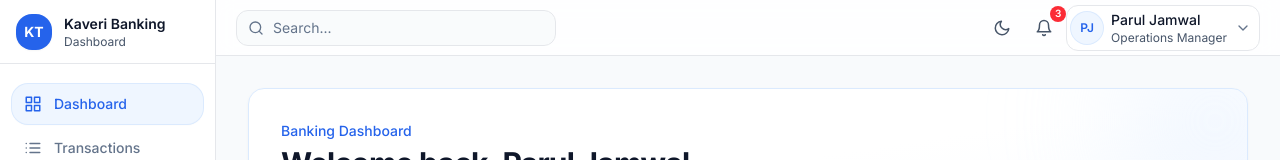
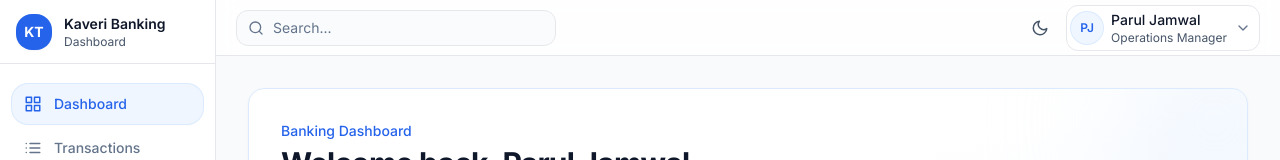
Before and after one commit to paruljamwal/Banking_Transaction_Dashboard, a React (Vite) app: page /dashboard in a window 1280 px wide. Shown: the top 160 px of the page. Built offline with nearby package versions, Linux system fonts and the light colour scheme.

Commit message:
fix: top nav improvements

```diff
--- a/src/layouts/Navbar.jsx
+++ b/src/layouts/Navbar.jsx
@@ -1,5 +1,5 @@
 import { useState, useEffect } from 'react'
-import { FiMenu, FiBell, FiSun, FiMoon, FiSearch } from 'react-icons/fi'
+import { FiMenu, FiSun, FiMoon, FiSearch } from 'react-icons/fi'
 import IconButton from '@components/common/IconButton'
 import UserDropdown from '@components/common/UserDropdown'
 import { useSidebarContext } from '@context/SidebarContext'
@@ -10,7 +10,7 @@ import { cn } from '@utils/cn'
 function Navbar() {
   const { toggle, isDesktop } = useSidebarContext()
   const { isDark, toggleTheme } = useTheme()
-  const { notifications, user } = mockUser
+  const { user } = mockUser
   const [isScrolled, setIsScrolled] = useState(false)
 
   useEffect(() => {
@@ -52,17 +52,13 @@ function Navbar() {
         />
       </div>
 
-      <div className="ml-auto flex items-center gap-0.5">
+      <div className="ml-auto flex items-center gap-1.5">
         <IconButton label="Toggle theme" onClick={toggleTheme}>
           {isDark ? (
             <FiSun className="h-[18px] w-[18px]" />
           ) : (
             <FiMoon className="h-[18px] w-[18px]" />
           )}
-        </IconButton>
-
-        <IconButton label="Notifications" badge={notifications.unreadCount}>
-          <FiBell className="h-[18px] w-[18px]" />
         </IconButton>
 
         <UserDropdown user={user} />
```
